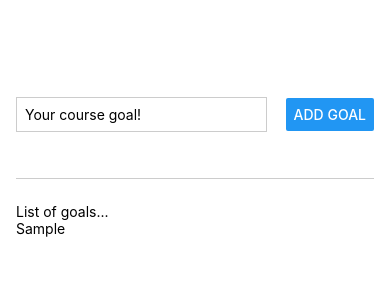
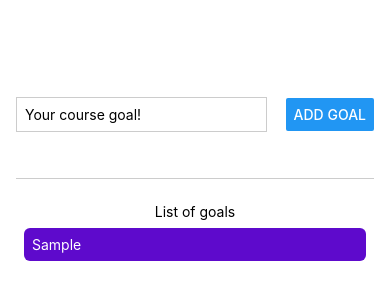
Before and after one commit to charlesb24/learning-react-native1, a React Native app in the folder 1-getting-started/: screen / in a window 390 px wide. Both pictures are taken after typing "Sample" into the empty fields and a click on the button "ADD GOAL". Shown: the top 300 px of the page. Built offline with nearby package versions, Linux system fonts and the light colour scheme.

Commit message:
use ScrollView to allow scrolling the list of goals

```diff
--- a/1-getting-started/App.js
+++ b/1-getting-started/App.js
@@ -1,6 +1,6 @@
 import { StatusBar } from 'expo-status-bar';
 import { useState } from 'react';
-import { StyleSheet, Text, TextInput, View, Button } from 'react-native';
+import { StyleSheet, Text, TextInput, View, ScrollView, Button } from 'react-native';
 
 export default function App() {
   const [ goalText, setGoalText ] = useState('');
@@ -29,12 +29,14 @@
       </View>
 
       <View style={ styles.goalsContainer }>
-        <Text>List of goals...</Text>
-        { goals.map((goal, index) => (
-          <View key={ goal + index.toString() }>
-            <Text>{ goal }</Text>
-          </View>
-        ))}
+        <Text style={ styles.goalsCaption }>List of goals</Text>
+        <ScrollView>
+          { goals.map((goal, index) => (
+            <View style={ styles.goalItem } key={ goal + index.toString() }>
+              <Text style={ styles.goalText }>{ goal }</Text>
+            </View>
+          ))}
+        </ScrollView>
       </View>
 
       <StatusBar style="dark" />
@@ -68,4 +70,16 @@
   goalsContainer: {
     flex: 5,
   },
+  goalsCaption: {
+    textAlign: 'center',
+  },
+  goalItem: {
+    margin: 8,
+    padding: 8,
+    borderRadius: 6,
+    backgroundColor: '#5e0acc',
+  },
+  goalText: {
+    color: '#ffffff',
+  },
 });
```
